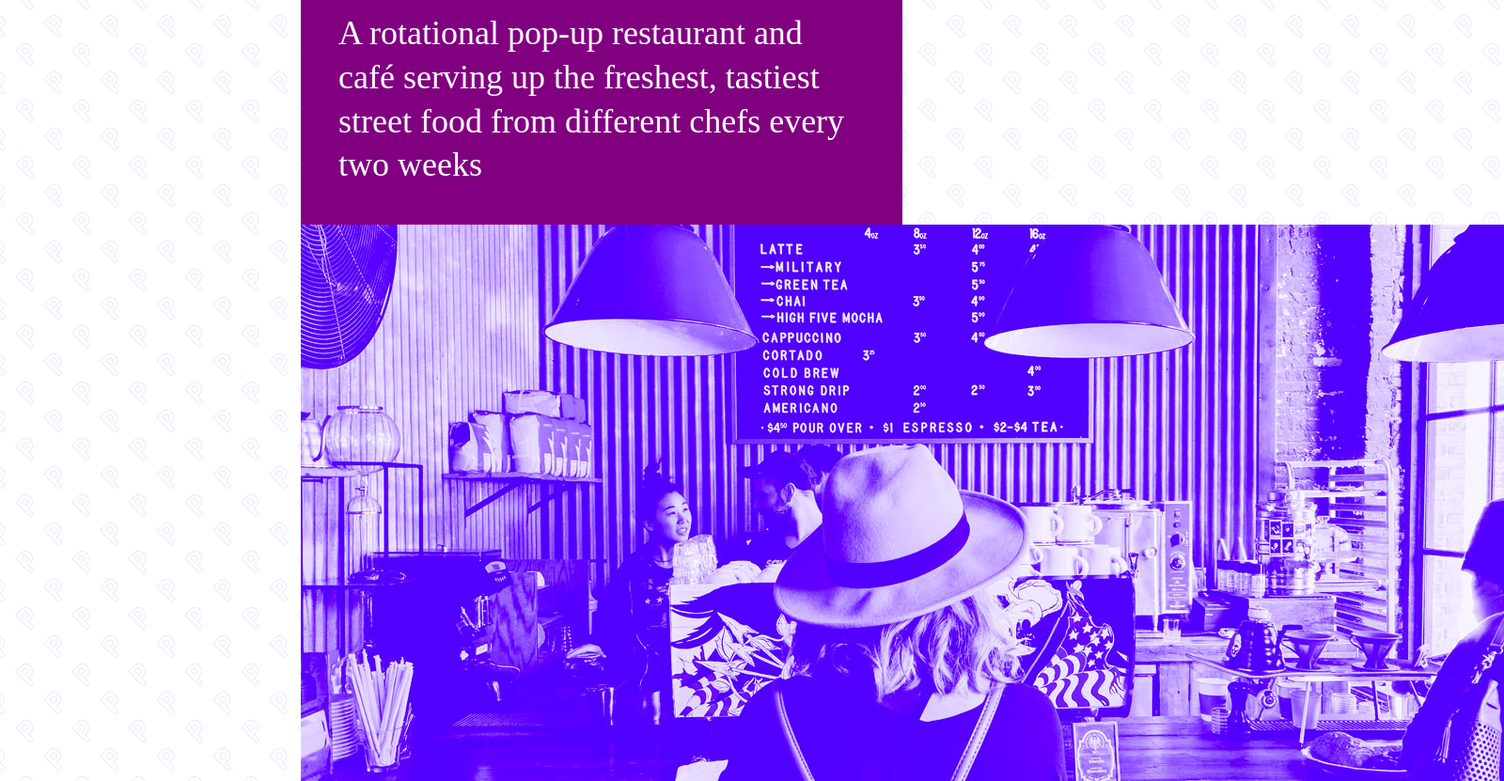
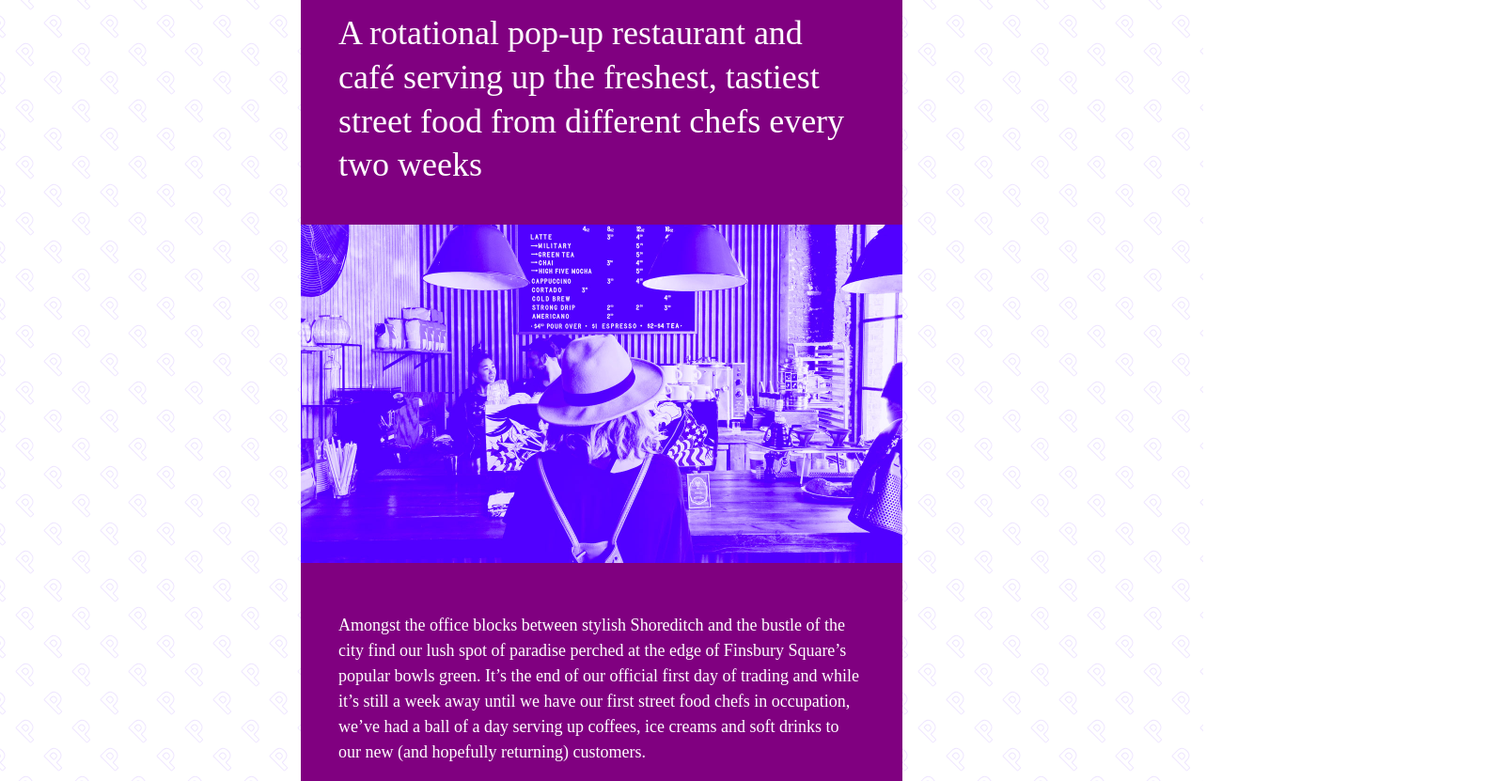
Before and after one commit to Adamerz/patio_site, a plain HTML site: page index.html in a window 1280 px wide. Shown: the part 273-1104 px from the top of the page at 94% size, 1600 px wide, since content can reach past the window. Drawn offline with Linux system fonts and the light colour scheme.

Commit message:
final commit

```diff
--- a/resources/css/style.css
+++ b/resources/css/style.css
@@ -37,6 +37,7 @@ nav a:hover {
 }
 
 section {
+
   background-color: purple;
   padding: 40px;
 }
@@ -45,14 +46,19 @@ section {
   padding: 0;
 }
 
+.image img {
+  max-width: 100%;
+}
+
 
 h2 {
   font-size: 32px;
   line-height: 1.2;
 }
 
-.image {
-background-size: contain;
+section .image {
+  padding: 0;
+  max-width: 100%;
 
 }
 
```
